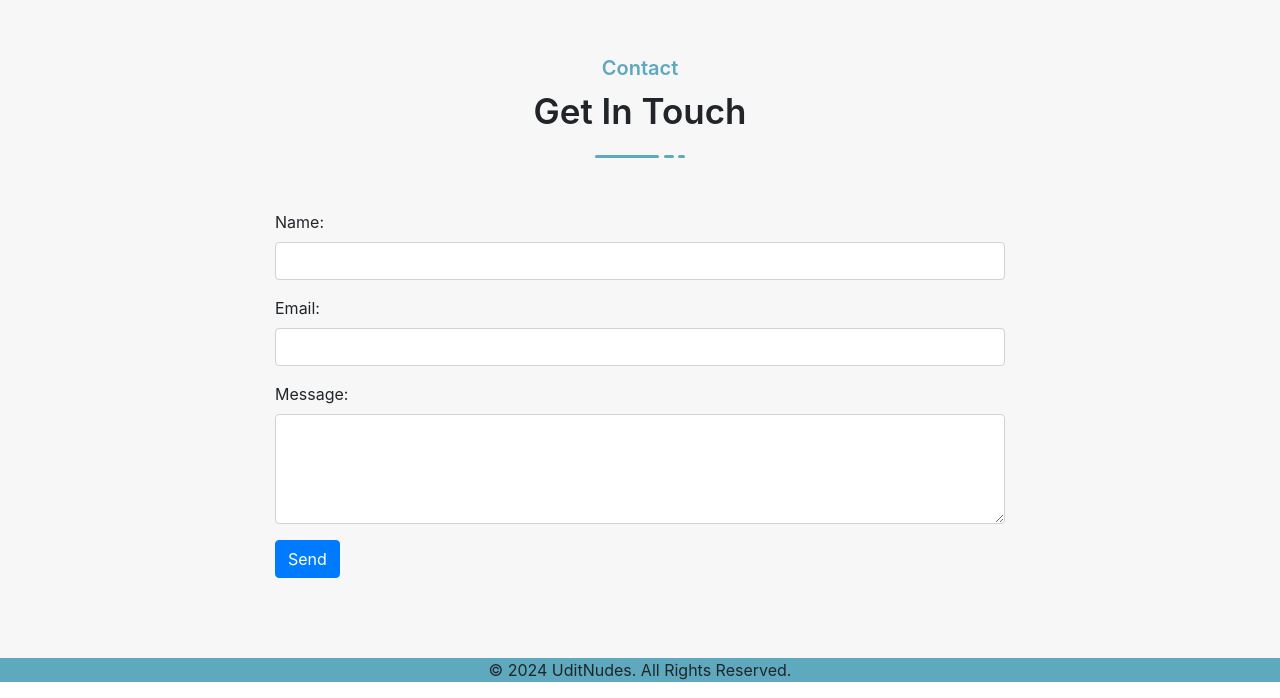
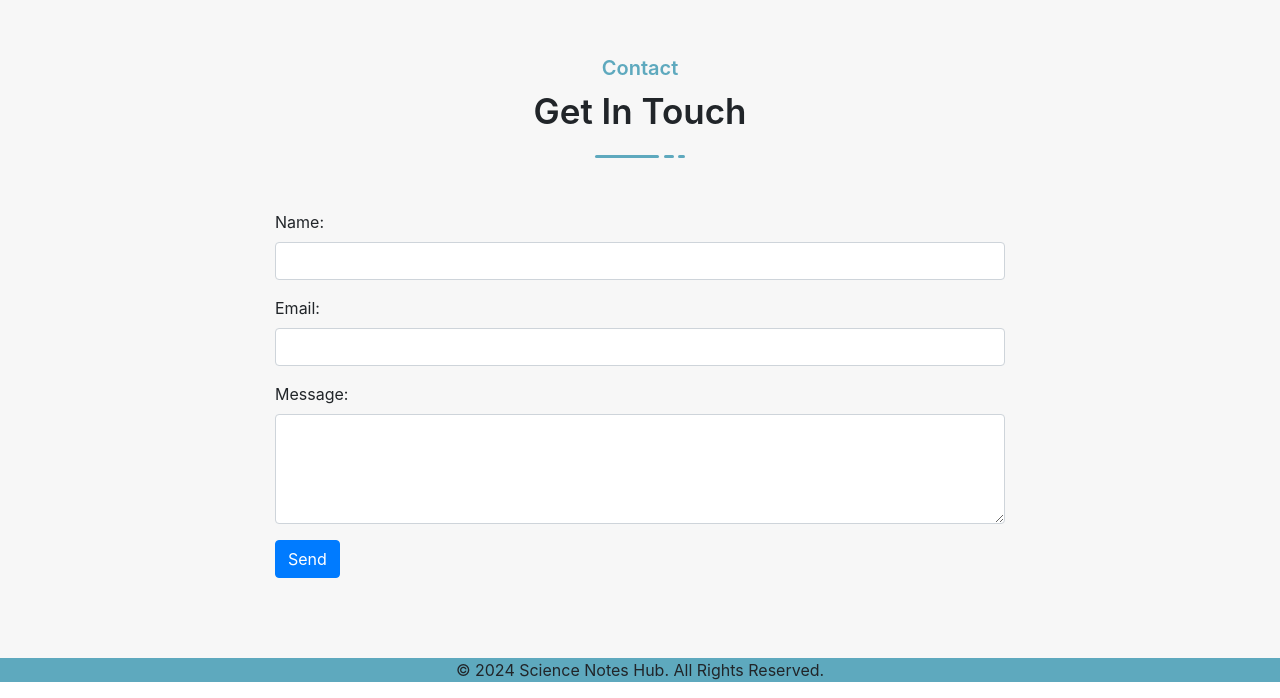
Before and after one commit to Rohan216437/NotesHub, a plain HTML site: page index.html in a window 1280 px wide. Shown: the part 1760-2458 px from the top of the page. Drawn offline with nearby package versions, Linux system fonts and the light colour scheme.

Commit message:
Update index.html

```diff
--- a/index.html
+++ b/index.html
@@ -224,7 +224,7 @@
     <footer class="footer-section">
         <div class="container">
             <div class="footer-content text-center">
-                <p>&copy; 2024 UditNudes. All Rights Reserved.</p>
+                <p>&copy; 2024 Science Notes Hub. All Rights Reserved.</p>
             </div>
         </div>
     </footer>
```
